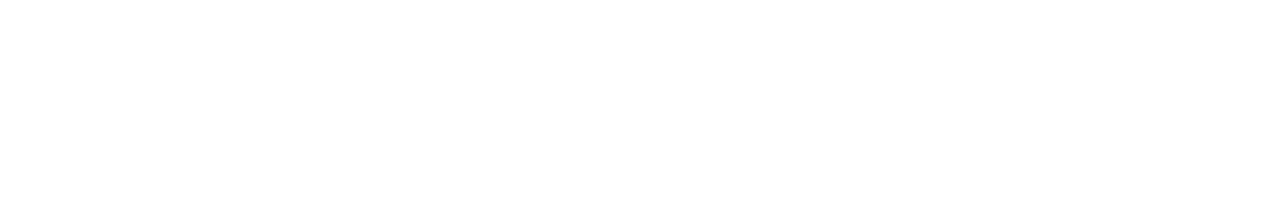
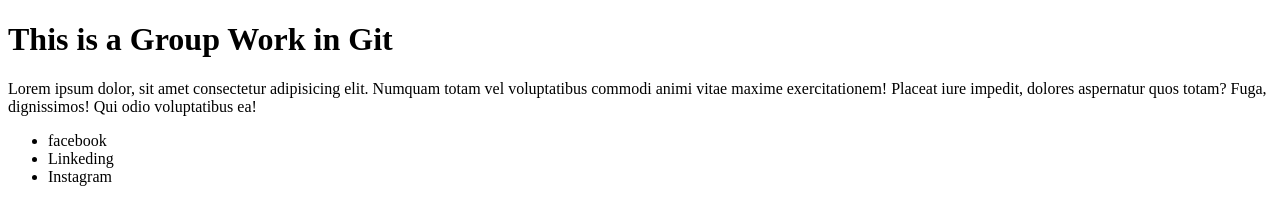
Before and after one commit to KarinaValens/gitGroup, a plain HTML site: page index.html in a window 1280 px wide. Drawn offline with Linux system fonts and the light colour scheme.

Commit message:
html structure

```diff
--- a/index.html
+++ b/index.html
@@ -1,12 +1,30 @@
 <!DOCTYPE html>
 <html lang="en">
+
 <head>
     <meta charset="UTF-8">
     <meta http-equiv="X-UA-Compatible" content="IE=edge">
     <meta name="viewport" content="width=device-width, initial-scale=1.0">
+    <link rel="stylesheet" href="style.css">
     <title>Git In Group</title>
 </head>
+
 <body>
+    <header>
+        <h1>This is a Group Work in Git</h1>
+    </header>
+    <main>
+        <p>Lorem ipsum dolor, sit amet consectetur adipisicing elit. Numquam totam vel voluptatibus commodi animi vitae
+            maxime exercitationem! Placeat iure impedit, dolores aspernatur quos totam? Fuga, dignissimos! Qui odio
+            voluptatibus ea!</p>
+    </main>
+    <footer>
+        <ul>
+            <li>facebook</li>
+            <li>Linkeding</li>
+            <li>Instagram</li>
+        </ul>
+    </footer>
+</body>
 
-</body>
 </html>
```
